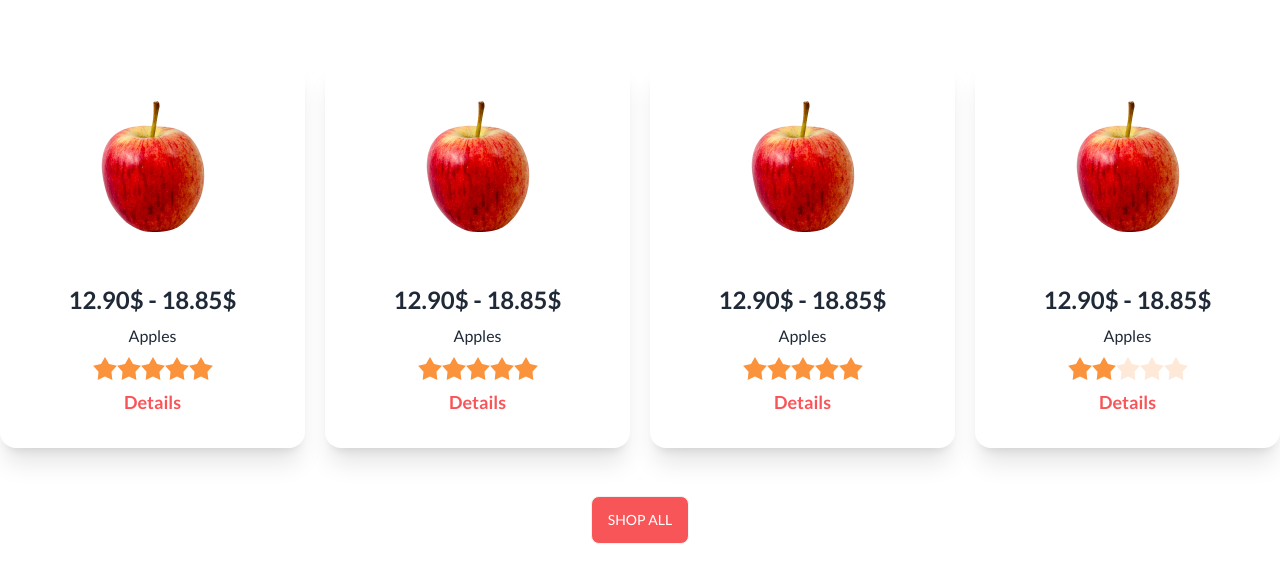
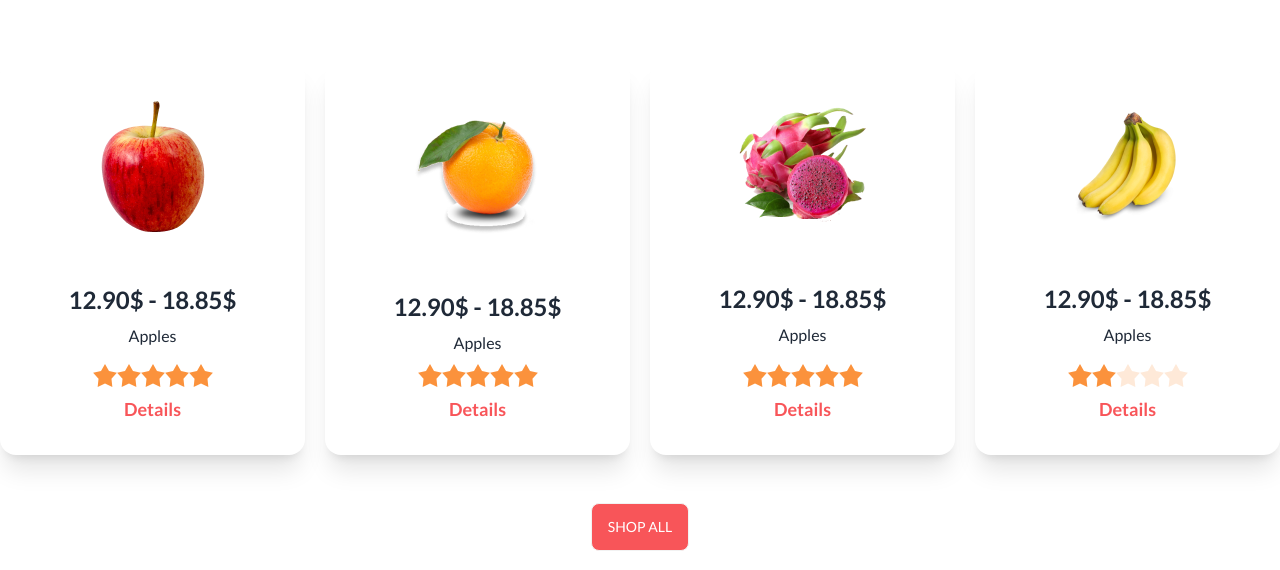
Before and after one commit to devyounus465/fruit-burst, a plain HTML site: page index.html in a window 1280 px wide. Shown: the part 1281-1851 px from the top of the page. Drawn offline with nearby package versions, Linux system fonts and the light colour scheme.

Commit message:
some modification

```diff
--- a/index.html
+++ b/index.html
@@ -447,7 +447,7 @@
           <div class="card bg-base-100 shadow-xl space-y-5">
             <figure class="px-10 pt-10">
               <img
-                src="./asset/images/fruit6.png"
+                src="./asset/images/fruit7.png"
                 alt="Shoes"
                 class="rounded-xl"
               />
@@ -552,7 +552,7 @@
           <div class="card bg-base-100 shadow-xl space-y-5">
             <figure class="px-10 pt-10">
               <img
-                src="./asset/images/fruit6.png"
+                src="./asset/images/fruit8.png"
                 alt="Shoes"
                 class="rounded-xl"
               />
@@ -657,7 +657,7 @@
           <div class="card bg-base-100 shadow-xl space-y-5">
             <figure class="px-10 pt-10">
               <img
-                src="./asset/images/fruit6.png"
+                src="./asset/images/fruit9.png"
                 alt="Shoes"
                 class="rounded-xl"
               />
```
